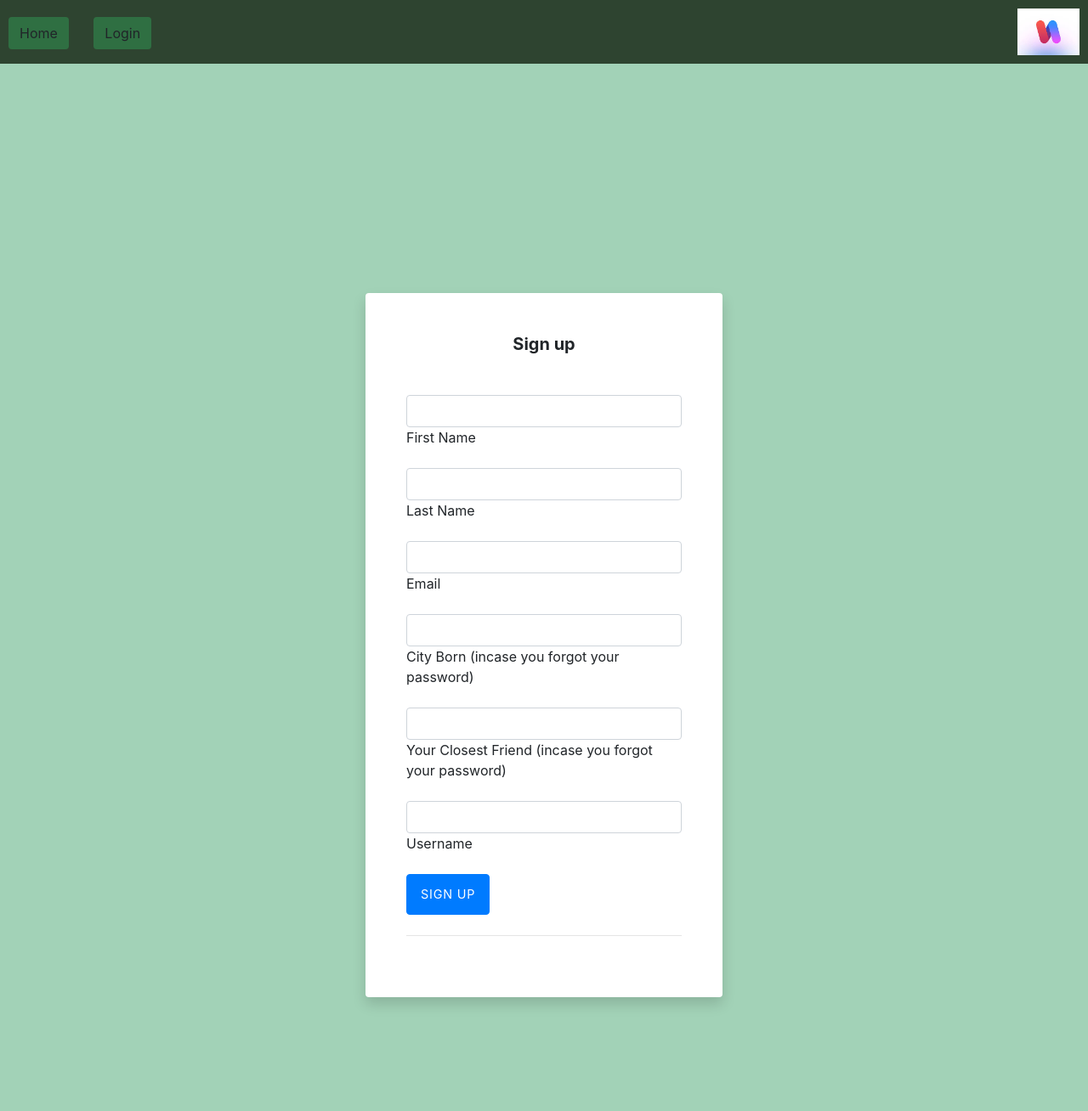
After one commit to mohammadmgh78/django-shop-project, a Django app: page /customer/profile-customer/ in a window 1280 px wide. The commit adds this page. Shown: the whole page at 85% size. Run offline with Django 3.2, Linux system fonts and the light colour scheme; the visitor is signed in with stand-in values (Sample User, id 1); data that the repository does not hold is empty; some libraries are stand-ins or nearby versions.

Commit message:
added profile and changing profile

```diff
--- a/customer/templates/customer/home.html
+++ b/customer/templates/customer/home.html
@@ -11,7 +11,7 @@
         <button type="button" class="btn navs-button">Register</button>
     </a>
     {% if user.is_authenticated %}
-        <a href="{% url 'customer:create_customer' %}">
+        <a href="{% url 'customer:profile_customer' %}">
         <button type="button" class="btn navs-button">profile</button>
     </a>
         <a href="{% url 'customer:logout_customer' %}">
--- a/customer/templates/customer/login.html
+++ b/customer/templates/customer/login.html
@@ -19,7 +19,7 @@
                 <div class="card border-0 shadow rounded-3 my-5">
                     <div class="card-body p-4 p-sm-5">
                         <h5 class="card-title text-center mb-5 fw-light fs-5"><b>Login</b></h5>
-                        <form action="{% url 'customer:login_customer'%}" method="post">
+                        <form action="{% url 'customer:login_customer' %}" method="post">
                             {% csrf_token %}
                             <div class="form-floating mb-3">
                                 <input type="text" class="form-control" name='username' id="username">
@@ -35,6 +35,10 @@
                                     in
                                 </button>
                             </div>
+                            <div class="d-grid">
+                                <a href="#">forgot password
+                                </a>
+                            </div>
                             <hr class="my-4">
                         </form>
                     </div>
--- /dev/null
+++ b/customer/templates/customer/profile.html
@@ -0,0 +1,82 @@
+{% extends 'customer/base.html' %}
+
+{% block title %}WebBlog | Sign up{% endblock %}
+
+{% block left_items_in_nav %}
+    <a href="">
+        <button type="button" class="btn navs-button">Login</button>
+    </a>
+{% endblock %}
+
+
+{% block main %}
+
+    <style>
+        #short-time-msg {
+            color: blue;
+            background: lightblue;
+            font-weight: bolder
+        }
+    </style>
+    <div class="container">
+        <div class="row">
+            <div class="col-sm-9 col-md-7 col-lg-5 mx-auto" id="card-container">
+                <div class="card border-0 shadow rounded-3 my-5">
+                    <div class="card-body p-4 p-sm-5">
+                        <h5 class="card-title text-center mb-5 fw-light fs-5"><b>Sign up</b></h5>
+                        <form method="post" id="customer-form" action="{% url 'customer:profile_customer'%}">
+                            {% csrf_token %}
+
+                            <div class="form-floating mb-3">
+                                <input type="text" class="form-control" name="first_name" id="first_name" value="{{ customer.first_name }}" required>
+
+                                <label for="first_name">First Name</label>
+                            </div>
+                            <div class="form-floating mb-3">
+                                <input type="text" class="form-control" name="last_name" id="last_name" value="{{ customer.last_name }}" required>
+
+                                <label for="last_name">Last Name</label>
+                            </div>
+                            <div class="form-floating mb-3">
+                                <input type="email" class="form-control" name="email" id="email" value="{{ customer.email }}">
+
+                                <label for="email">Email</label>
+                            </div>
+                            <div class="form-floating mb-3">
+                                <input type="text" class="form-control" name="city_born" id="city_born" value="{{ customer.city_born }}">
+
+                                <label for="phone">City Born (incase you forgot your password)</label>
+                            </div>
+                            <div class="form-floating mb-3">
+                                <input type="text" class="form-control" name="closest_friend" id="closest_friend" value="{{ customer.closest_friend }}">
+
+                                <label for="phone">Your Closest Friend (incase you forgot your password)</label>
+                            </div>
+                            <div class="form-floating mb-3">
+                                <input type="text" class="form-control" name="username" id="username" value="{{ customer.owner.username }}" required>
+
+                                <label for="floatingInput">Username</label>
+                            </div>
+
+
+
+                            <div class="d-grid">
+                                <button class="btn btn-primary btn-login text-uppercase fw-bold" id="submit"
+                                        type="submit">Sign Up
+                                </button>
+                            </div>
+
+                            <hr class="my-4">
+                        </form>
+                    </div>
+                </div>
+            </div>
+        </div>
+    </div>
+
+{% endblock %}
+
+{% block extra_footer %}{% endblock %}
+{% block js %}
+    <script src="https://ajax.googleapis.com/ajax/libs/jquery/2.1.3/jquery.min.js"></script>
+{% endblock %}
--- a/customer/urls.py
+++ b/customer/urls.py
@@ -10,6 +10,7 @@ urlpatterns = [
                   path('', views.home, name='home'),
                   path('login-customer/', views.login_customer, name='login_customer'),
                   path('logout-customer/', views.logout_customer, name='logout_customer'),
+                path('profile-customer/', views.profile_customer, name='profile_customer'),
 
               ] + static(settings.STATIC_URL,
                          document_root=settings.STATIC_ROOT)  # is this import of setting correct? check this later
--- a/customer/views.py
+++ b/customer/views.py
@@ -1,5 +1,7 @@
 from django.http import HttpResponse
 from django.shortcuts import render, redirect
+
+from customer.models import Customer
 
 
 def create_cutomer(request):
@@ -39,3 +41,19 @@ def logout_customer(request):
     logout(request)
     print('success')
     return render(request, 'customer/login.html')
+
+
+def profile_customer(request):
+    if request.method == "GET":
+        customer = Customer.objects.filter(owner=request.user).first()
+        return render(request, 'customer/profile.html', {'customer':customer})
+    if request.method == "POST":
+        customer = Customer.objects.filter(owner=request.user).first()
+        customer.first_name = request.POST['first_name']
+        customer.last_name = request.POST['last_name']
+        customer.email = request.POST['email']
+        customer.city_born = request.POST['city_born']
+        customer.closest_friend = request.POST['closest_friend']
+        customer.username = request.POST['username']
+        customer.save()
+        return render(request, 'customer/profile.html', {'customer': customer})
```
